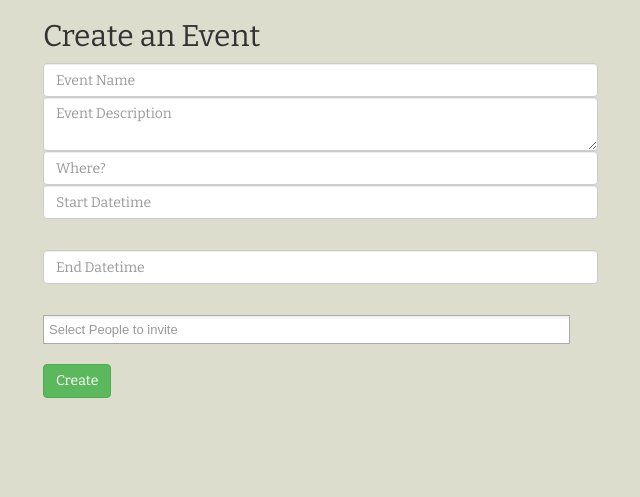
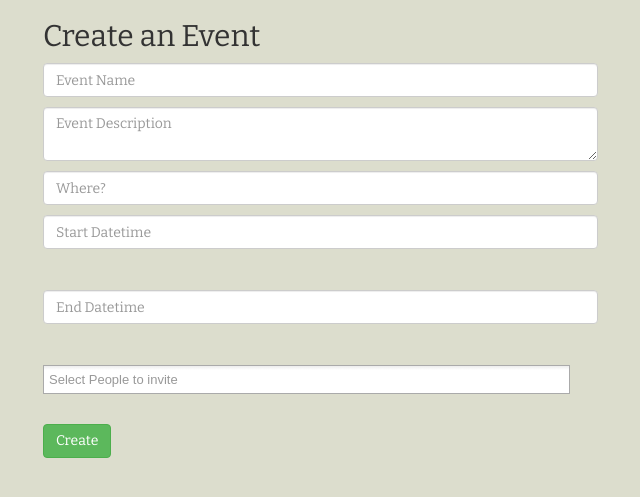
Before and after one commit to shreyas1701/Shout, a Django app: page /createEvent/ in a window 1280 px wide. Shown: the part 50-547 px from the top of the page, without its empty margins (27-667 px from the left). Run offline with Django 3.2, Linux system fonts and the light colour scheme; some libraries are stand-ins or nearby versions.

Commit message:
Events page

```diff
--- a/templates/shout/static/css/styles.css
+++ b/templates/shout/static/css/styles.css
@@ -100,3 +100,7 @@ body{
 #char_count{
 	font-size: 80%
 }
+
+#eventForm .row{
+	margin-bottom: 10px;
+}
```
